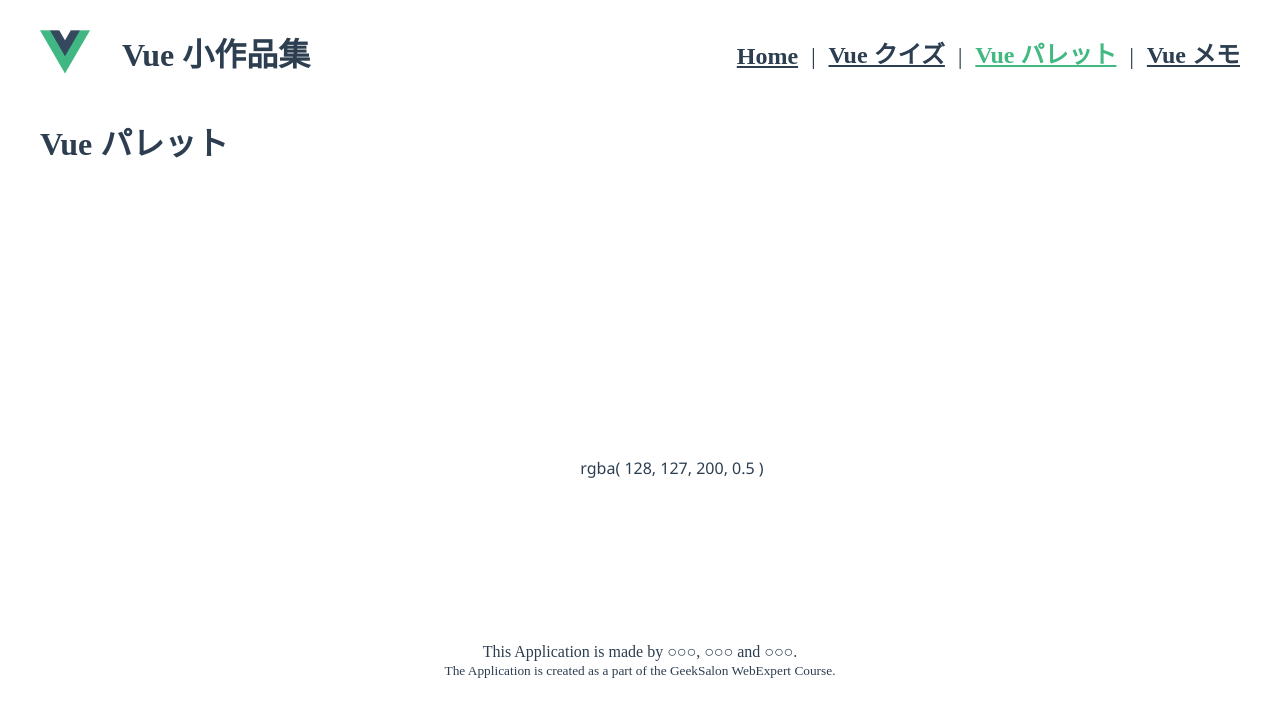
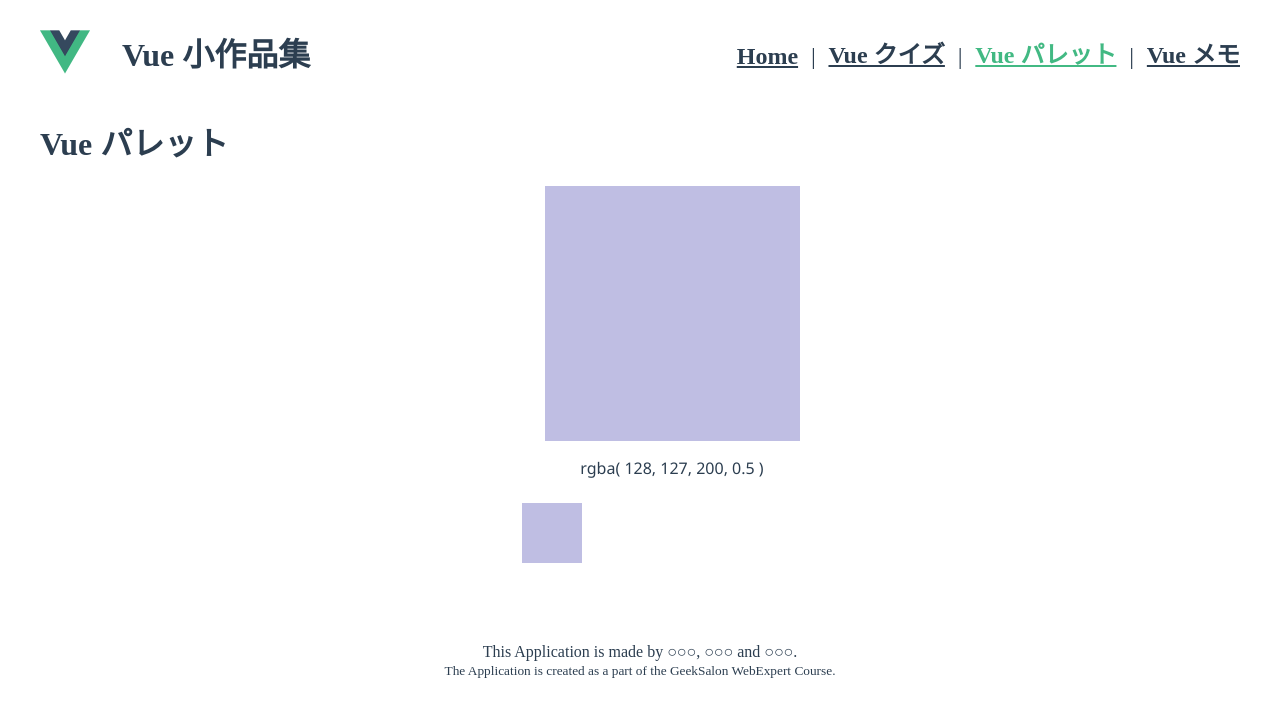
Before and after one commit to webex20-team-1/demo-team-app, a Vue app: page /palette in a window 1280 px wide. Both pictures are taken after a click on the element 672 px from the left and 313 px from the top of the page. Shown: the top 716 px of the page. Built offline with nearby package versions, Linux system fonts and the light colour scheme.

Commit message:
vue pallete完成

```diff
--- a/public/index.html
+++ b/public/index.html
@@ -1,15 +1,19 @@
 <!DOCTYPE html>
 <html lang="">
   <head>
-    <meta charset="utf-8">
-    <meta http-equiv="X-UA-Compatible" content="IE=edge">
-    <meta name="viewport" content="width=device-width,initial-scale=1.0">
-    <link rel="icon" href="<%= BASE_URL %>favicon.ico">
+    <meta charset="utf-8" />
+    <meta http-equiv="X-UA-Compatible" content="IE=edge" />
+    <meta name="viewport" content="width=device-width,initial-scale=1.0" />
+    <link rel="icon" href="<%= BASE_URL %>favicon.ico" />
     <title><%= htmlWebpackPlugin.options.title %></title>
   </head>
   <body>
     <noscript>
-      <strong>We're sorry but <%= htmlWebpackPlugin.options.title %> doesn't work properly without JavaScript enabled. Please enable it to continue.</strong>
+      <strong
+        >We're sorry but <%= htmlWebpackPlugin.options.title %> doesn't work
+        properly without JavaScript enabled. Please enable it to
+        continue.</strong
+      >
     </noscript>
     <div id="app"></div>
     <!-- built files will be auto injected -->
--- a/src/views/PaletteApp.vue
+++ b/src/views/PaletteApp.vue
@@ -3,7 +3,6 @@
   <div class="app">
     <div
       class="palette"
-      style="background-color: rgba(${color.red}, ${color.green}, 200, 0.5)"
       v-on:mousemove="ChangeColor"
       v-on:click="pickColor"
       v-bind:style="paletteStyle"
@@ -12,10 +11,11 @@
     <div class="colors-container">
       <div
         class="mini-palette"
-        v-for="color in colors"
-        v-bind:key="{
+        v-for="(color, index) in colors"
+        v-bind:style="{
           backgroundColor: `rgba(${color.red}, ${color.green}, 200, 0.5)`,
         }"
+        v-bind:key="index"
         v-on:click="showColor(color)"
       ></div>
     </div>
@@ -47,12 +47,12 @@
       this.red = color.red
       this.green = color.green
     },
-    computed: {
-      paletteStyle() {
-        return {
-          backgroundColor: "rgba(${this.red}, ${this.green}, 200, 0.5)",
-        }
-      },
+  },
+  computed: {
+    paletteStyle() {
+      return {
+        backgroundColor: `rgba(${this.red}, ${this.green}, 200, 0.5)`,
+      }
     },
   },
 }
```
